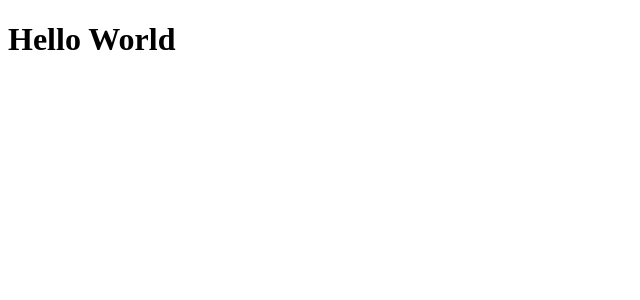
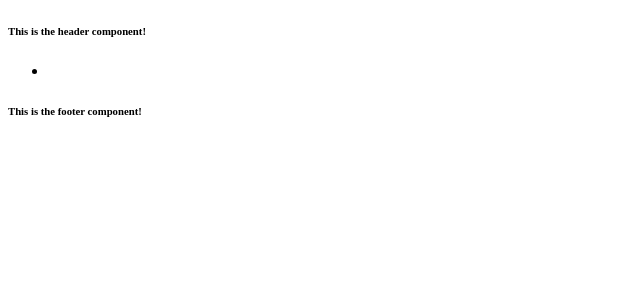
Before and after one commit to MikepdXRider/react-shoppinglist-lab, a React app: page / in a window 1280 px wide. Shown: the top 300 px of the page, without its empty margins (0-640 px from the left). Built offline with nearby package versions, Linux system fonts and the light colour scheme.

Commit message:
conntects app archecture, begins CDD

```diff
--- a/src/App.jsx
+++ b/src/App.jsx
@@ -1,3 +1,12 @@
+import Layout from "./views/Layout/Layout.jsx";
+import Home from "./views/Home/Home.jsx";
+
 export default function App() {
-  return <h1>Hello World</h1>;
+  return (
+      <div>
+        <Layout>
+          <Home />
+        </Layout>
+      </div>
+    )
 }
--- a/src/components/Forms/ItemForm.jsx
+++ b/src/components/Forms/ItemForm.jsx
@@ -1,10 +1,16 @@
 import React from 'react'
 
+// parameter should include:
+//  - an isEdit=false, which initializes the isEdit state as false.
+//  - an handleSubmitFn from parent component.
 export default function ItemForm() {
+    // useState hook for each input
+
     return (
         <div>
-            <h1>This is the ItemForm Component!</h1>
-            <h3>This is where we will create a form</h3>
+            {/* create a form here */}
+            {/* onsubmit of form call the handleSubmitFn from params. */}
+            {/* review previous lab where I created a reusable form to identify conditional handling of input values */}
         </div>
     )
 }
--- a/src/components/Layout/Footer.jsx
+++ b/src/components/Layout/Footer.jsx
@@ -3,7 +3,7 @@
 export default function Footer() {
     return (
         <footer>
-            <h1>This is the footer component!</h1>
+            <h6>This is the footer component!</h6>
         </footer>
     )
 }
--- a/src/components/Layout/Header.jsx
+++ b/src/components/Layout/Header.jsx
@@ -3,7 +3,7 @@
 export default function Footer() {
     return (
         <header>
-            <h1>This is the header component!</h1>
+            <h6>This is the header component!</h6>
         </header>
     )
 }
--- a/src/components/ListItem/ListItem.jsx
+++ b/src/components/ListItem/ListItem.jsx
@@ -3,8 +3,7 @@
 export default function ListItem() {
     return (
         <article>
-            <h1>This is the listitem component!</h1>
-            <h3>This is where we'll render all the ListItem data</h3>
+            {/* render ListItem data here */}
         </article>
     )
 }
--- a/src/components/ShoppingList/ShoppingList.jsx
+++ b/src/components/ShoppingList/ShoppingList.jsx
@@ -1,12 +1,22 @@
 import React from 'react'
+import ItemForm from '../Forms/ItemForm.jsx'
+
+// state initial values
+
+// reducer fn for useReducer hook
 
 export default function ShoppingList() {
+    // useReducer hook
+
+    // formsubmit handler
+
     return (
         <section>
+            {/* pass form submit handlers here */}
+            <ItemForm />
         <ul>
             <li>
-                <h1>This is the shopping list component!</h1>
-                <h3>This is where we'll map through the shopping list data array and render List items.</h3>
+                {/* Map data array and render listItems */}
             </li>
         </ul>
         </section>
--- a/src/views/Home/Home.jsx
+++ b/src/views/Home/Home.jsx
@@ -1,10 +1,10 @@
-import React from 'react'
-
+import React from 'react';
+import ItemForm from '../../components/Forms/ItemForm.jsx';
+import ShoppingList from '../../components/ShoppingList/ShoppingList.jsx';
 export default function Home() {
     return (
         <main>
-            <h1>This is the home component!</h1>
-            <h3>We will call all of the necessary compnents here.</h3>
+            <ShoppingList />
         </main>
     )
 }
--- a/src/views/Layout/Layout.jsx
+++ b/src/views/Layout/Layout.jsx
@@ -1,10 +1,12 @@
-import React from 'react'
-
+import React from 'react';
+import Header from '../../components/Layout/Header.jsx';
+import Footer from '../../components/Layout/Footer.jsx';
 export default function Layout({children}) {
     return (
         <div>
-            <h1>This is the layout</h1>
+            <Header />
             {children}
+            <Footer />
         </div>
     )
 }
```
